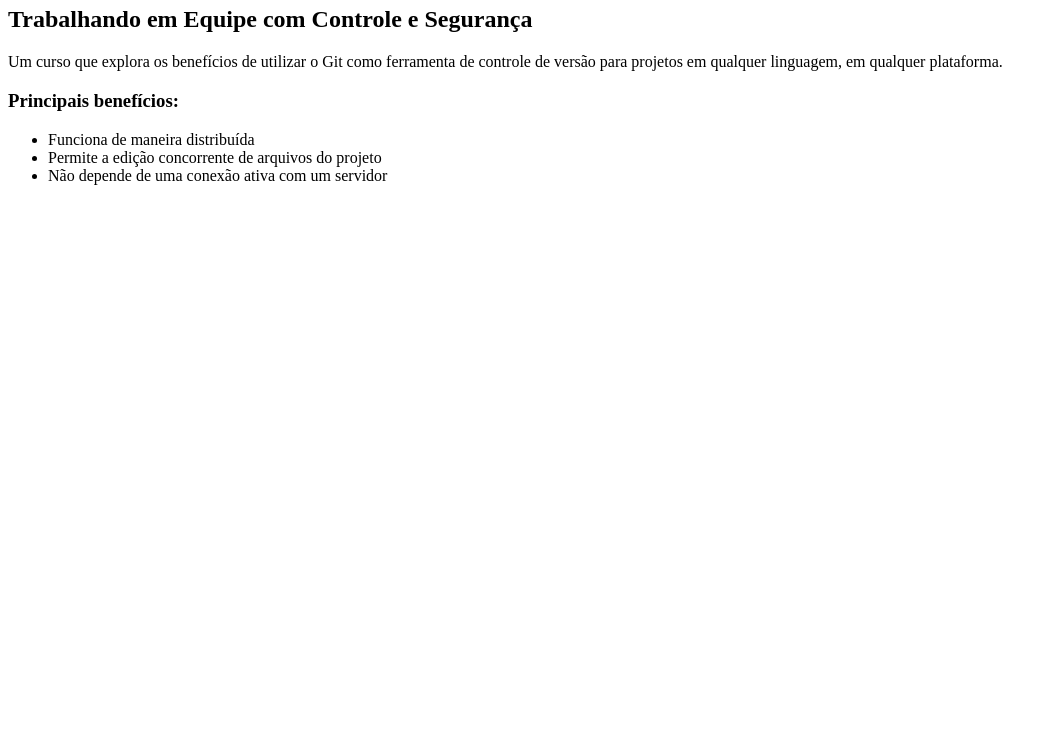
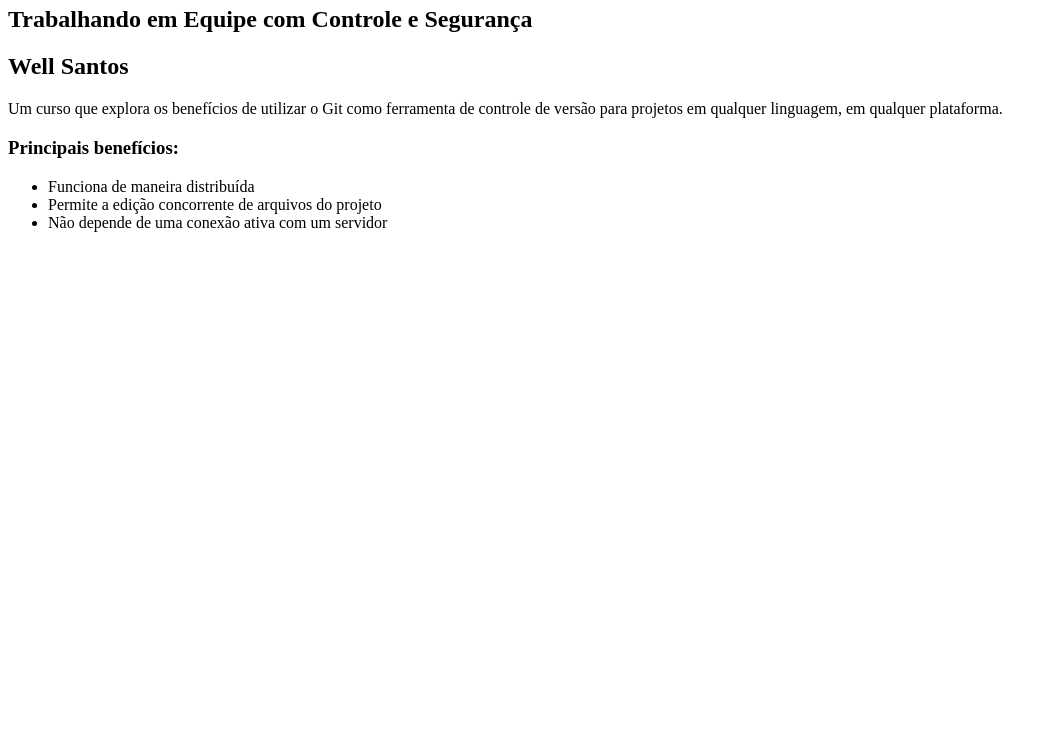
Before and after one commit to sngs/curso-git, a plain HTML site: page index.html in a window 1280 px wide. Shown: the part 60-800 px from the top of the page, without its empty margins (0-1057 px from the left). Drawn offline with Linux system fonts and the light colour scheme.

Commit message:
Commitando no projeto do Sérgio

```diff
--- a/index.html
+++ b/index.html
@@ -4,7 +4,7 @@
     <body>
         <h1>Git</h1>
         <h2>Trabalhando em Equipe com Controle e Segurança</h2>
-
+        <h2>Well Santos</h2>
         <p>Um
  curso que explora os benefícios de utilizar o Git como ferramenta de
 controle de versão para projetos em qualquer linguagem, em qualquer
```
